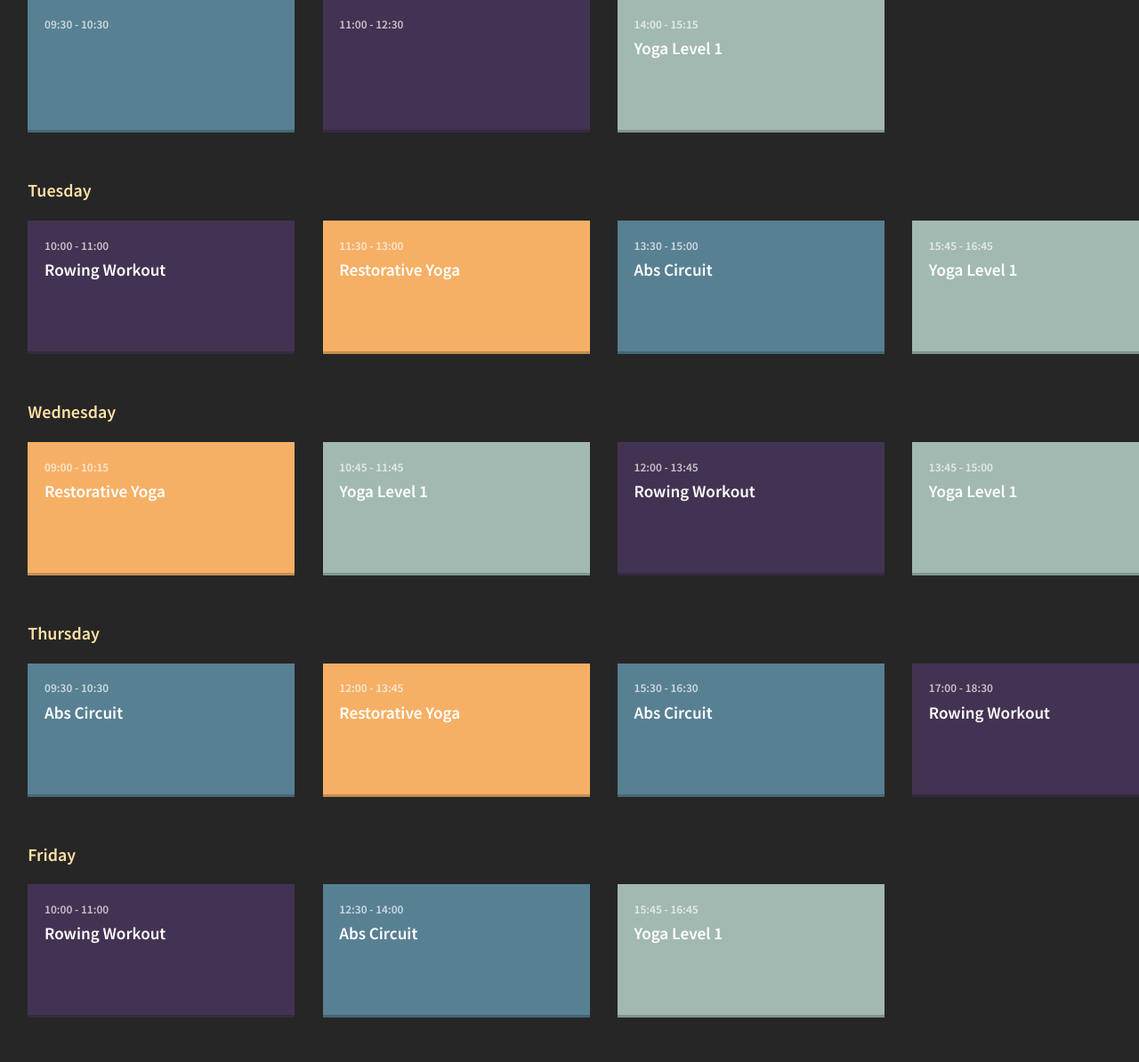
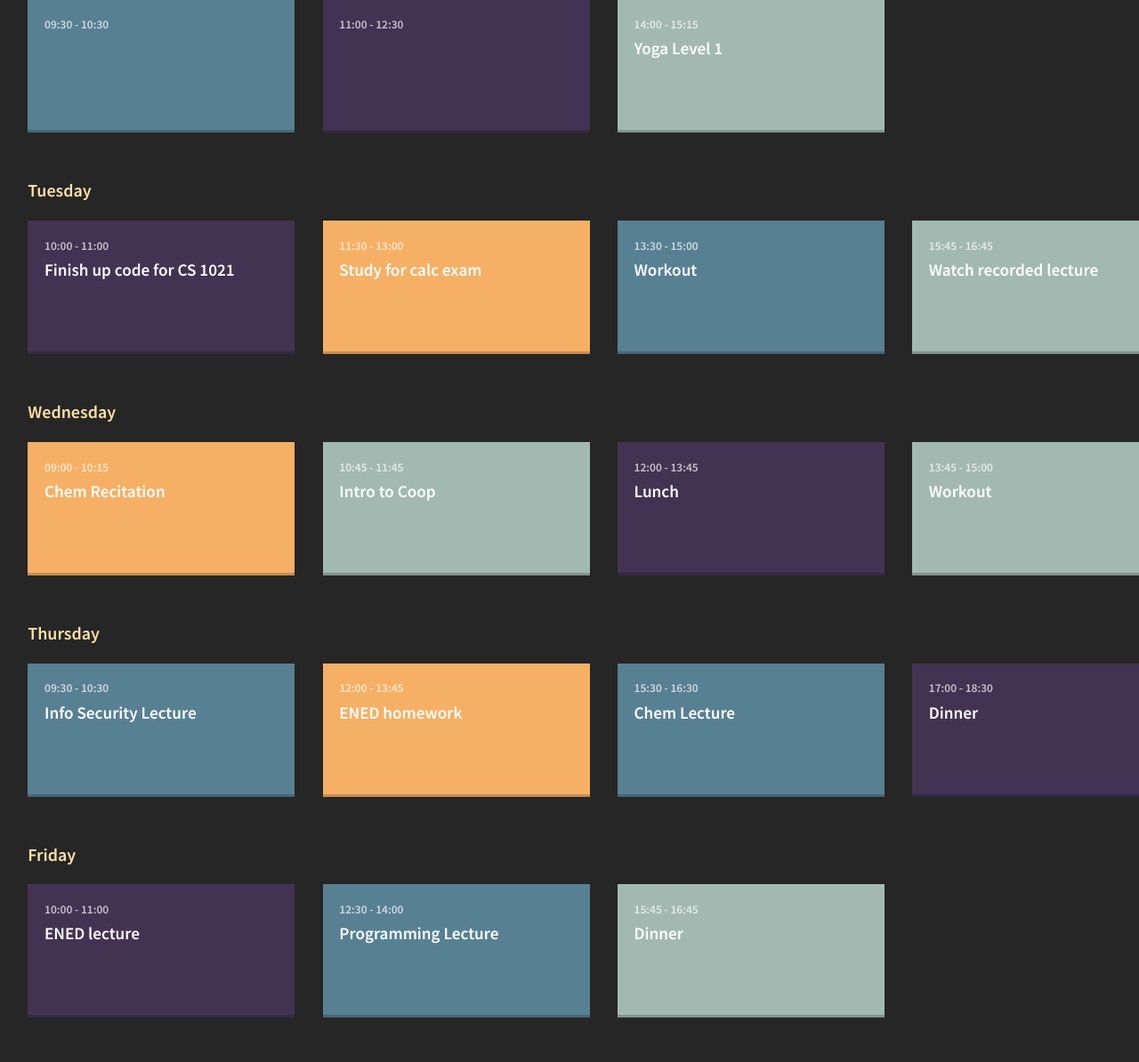
Before and after one commit to nrgrill/ManageMe, a Flask app: template ManageMe/website/templates/calendar.html in a window 1280 px wide. Shown: the part 254-1448 px from the top of the page at 89% size. Run offline with Flask 2, Linux system fonts and the light colour scheme; the template is opened without the code that fills it: values that come from a table or form of the project are taken from there, others are empty; data comes from the database, SQL or seed files in the repository; some libraries are stand-ins or nearby versions.

Commit message:
Add hardcoded names to tasks

```diff
--- a/ManageMe/website/templates/calendar.html
+++ b/ManageMe/website/templates/calendar.html
@@ -57,25 +57,25 @@
 			<ul>
 			  <li class="cd-schedule__event">
 				<a data-start="10:00" data-end="11:00"  data-content="event-rowing-workout" data-event="event-2" href="#0">
-				  <em class="cd-schedule__name">Rowing Workout</em>
+				  <em class="cd-schedule__name">Finish up code for CS 1021</em>
 				</a>
 			  </li>
 
 			  <li class="cd-schedule__event">
 				<a data-start="11:30" data-end="13:00"  data-content="event-restorative-yoga" data-event="event-4" href="#0">
-				  <em class="cd-schedule__name">Restorative Yoga</em>
+				  <em class="cd-schedule__name">Study for calc exam</em>
 				</a>
 			  </li>
 
 			  <li class="cd-schedule__event">
 				<a data-start="13:30" data-end="15:00" data-content="event-abs-circuit" data-event="event-1" href="#0">
-				  <em class="cd-schedule__name">Abs Circuit</em>
+				  <em class="cd-schedule__name">Workout</em>
 				</a>
 			  </li>
 
 			  <li class="cd-schedule__event">
 				<a data-start="15:45" data-end="16:45"  data-content="event-yoga-1" data-event="event-3" href="#0">
-				  <em class="cd-schedule__name">Yoga Level 1</em>
+				  <em class="cd-schedule__name">Watch recorded lecture</em>
 				</a>
 			  </li>
 			</ul>
@@ -87,25 +87,25 @@
 			<ul>
 			  <li class="cd-schedule__event">
 				<a data-start="09:00" data-end="10:15" data-content="event-restorative-yoga" data-event="event-4" href="#0">
-				  <em class="cd-schedule__name">Restorative Yoga</em>
+				  <em class="cd-schedule__name">Chem Recitation</em>
 				</a>
 			  </li>
 
 			  <li class="cd-schedule__event">
 				<a data-start="10:45" data-end="11:45" data-content="event-yoga-1" data-event="event-3" href="#0">
-				  <em class="cd-schedule__name">Yoga Level 1</em>
+				  <em class="cd-schedule__name">Intro to Coop</em>
 				</a>
 			  </li>
 
 			  <li class="cd-schedule__event">
 				<a data-start="12:00" data-end="13:45"  data-content="event-rowing-workout" data-event="event-2" href="#0">
-				  <em class="cd-schedule__name">Rowing Workout</em>
+				  <em class="cd-schedule__name">Lunch</em>
 				</a>
 			  </li>
 
 			  <li class="cd-schedule__event">
 				<a data-start="13:45" data-end="15:00" data-content="event-yoga-1" data-event="event-3" href="#0">
-				  <em class="cd-schedule__name">Yoga Level 1</em>
+				  <em class="cd-schedule__name">Workout</em>
 				</a>
 			  </li>
 			</ul>
@@ -117,25 +117,25 @@
 			<ul>
 			  <li class="cd-schedule__event">
 				<a data-start="09:30" data-end="10:30" data-content="event-abs-circuit" data-event="event-1" href="#0">
-				  <em class="cd-schedule__name">Abs Circuit</em>
+				  <em class="cd-schedule__name">Info Security Lecture</em>
 				</a>
 			  </li>
 
 			  <li class="cd-schedule__event">
 				<a data-start="12:00" data-end="13:45" data-content="event-restorative-yoga" data-event="event-4" href="#0">
-				  <em class="cd-schedule__name">Restorative Yoga</em>
+				  <em class="cd-schedule__name">ENED homework</em>
 				</a>
 			  </li>
 
 			  <li class="cd-schedule__event">
 				<a data-start="15:30" data-end="16:30" data-content="event-abs-circuit" data-event="event-1" href="#0">
-				  <em class="cd-schedule__name">Abs Circuit</em>
+				  <em class="cd-schedule__name">Chem Lecture</em>
 				</a>
 			  </li>
 
 			  <li class="cd-schedule__event">
 				<a data-start="17:00" data-end="18:30"  data-content="event-rowing-workout" data-event="event-2" href="#0">
-				  <em class="cd-schedule__name">Rowing Workout</em>
+				  <em class="cd-schedule__name">Dinner</em>
 				</a>
 			  </li>
 			</ul>
@@ -147,19 +147,19 @@
 			<ul>
 			  <li class="cd-schedule__event">
 				<a data-start="10:00" data-end="11:00"  data-content="event-rowing-workout" data-event="event-2" href="#0">
-				  <em class="cd-schedule__name">Rowing Workout</em>
+				  <em class="cd-schedule__name">ENED lecture</em>
 				</a>
 			  </li>
 
 			  <li class="cd-schedule__event">
 				<a data-start="12:30" data-end="14:00" data-content="event-abs-circuit" data-event="event-1" href="#0">
-				  <em class="cd-schedule__name">Abs Circuit</em>
+				  <em class="cd-schedule__name">Programming Lecture</em>
 				</a>
 			  </li>
 
 			  <li class="cd-schedule__event">
 				<a data-start="15:45" data-end="16:45"  data-content="event-yoga-1" data-event="event-3" href="#0">
-				  <em class="cd-schedule__name">Yoga Level 1</em>
+				  <em class="cd-schedule__name">Dinner</em>
 				</a>
 			  </li>
 			</ul>
```
